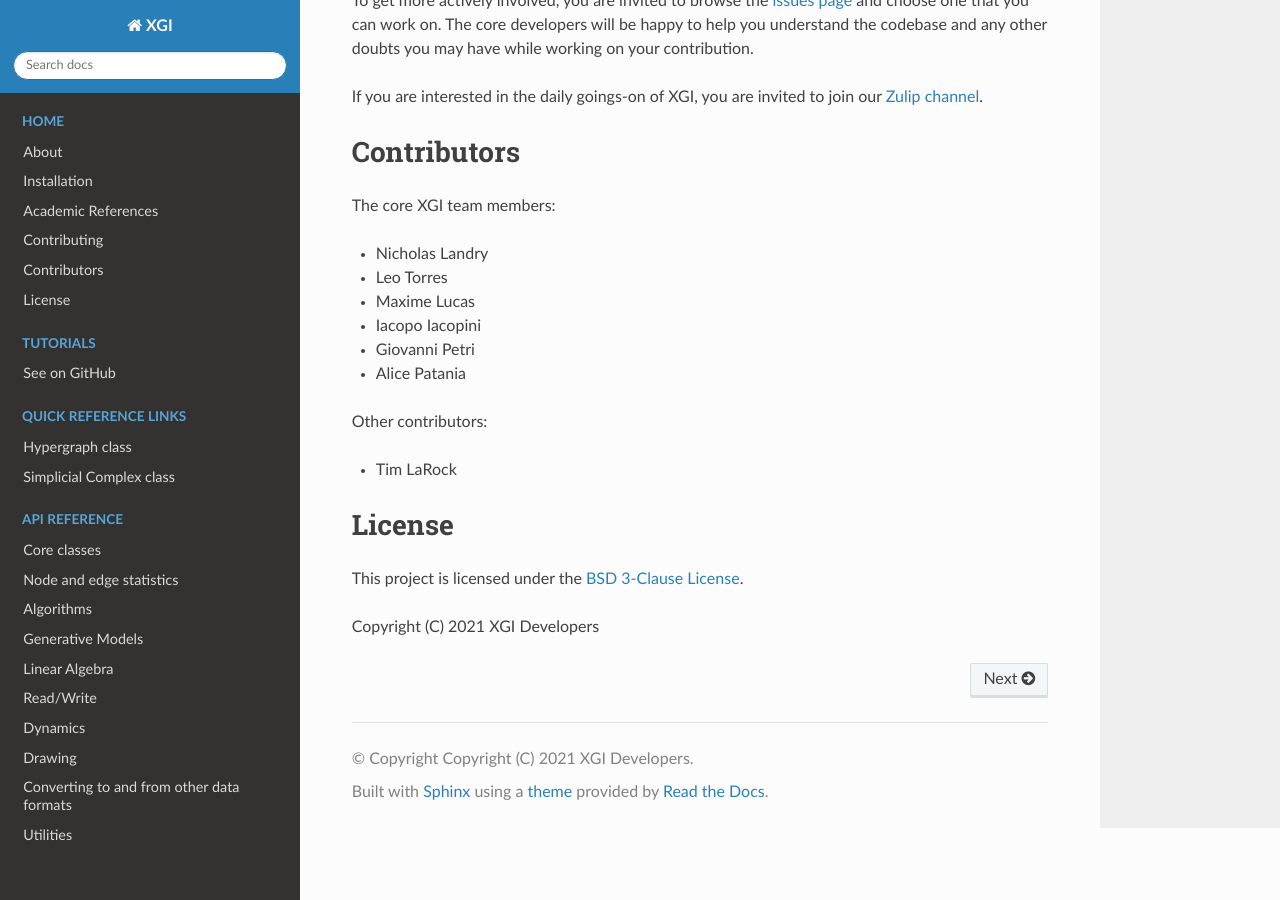
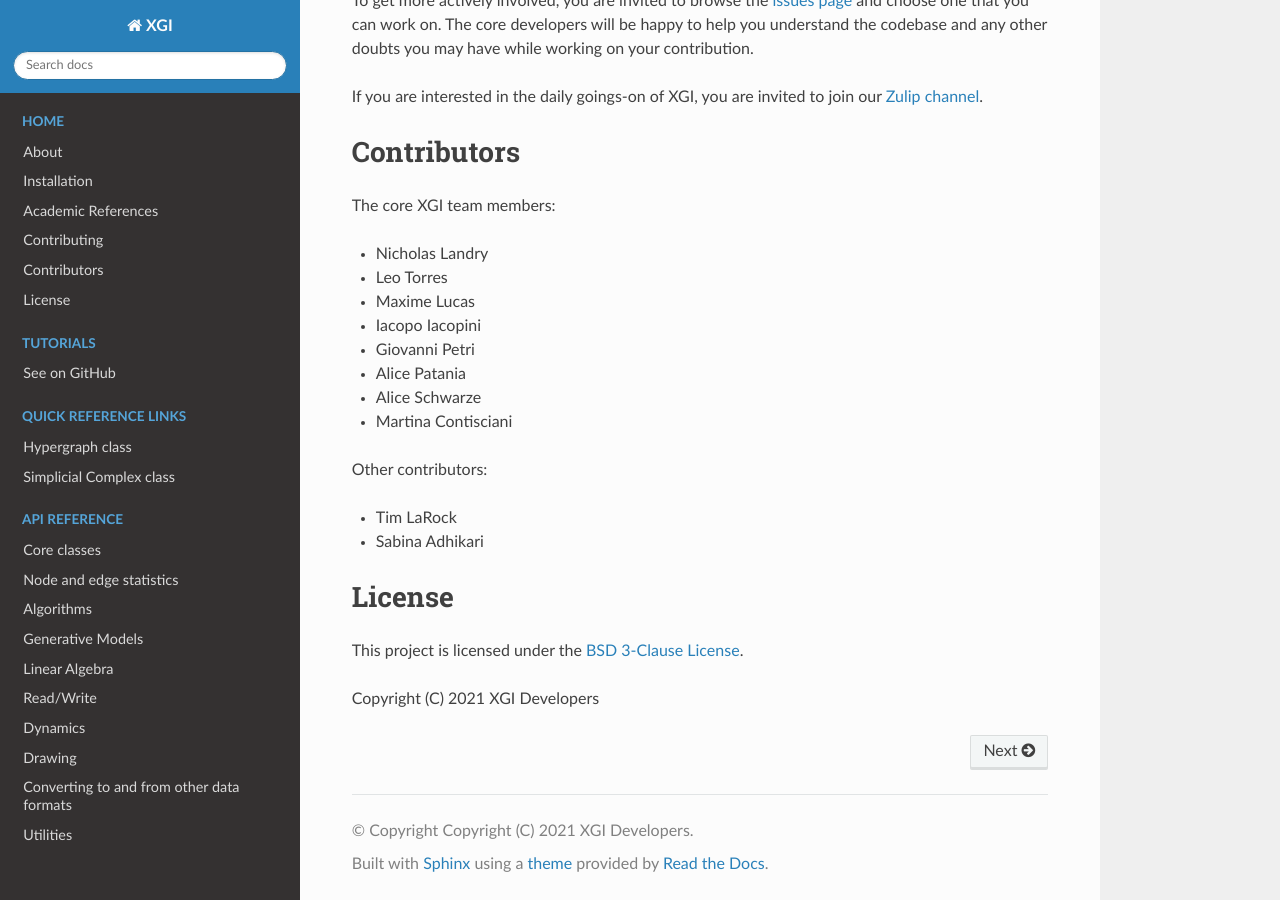
Before and after one commit to xgi-org/xgi, a Sphinx documentation site: the page built from docs/source/index.rst, in a window 1280 px wide and 900 px high, scrolled down 1400 px. Built offline with Sphinx 7.4.7 and the Read the Docs theme 2.0.0, drawn with Linux system fonts in a browser that asks for light colours.

Commit message:
added additional contributors

```diff
--- a/docs/source/about.rst
+++ b/docs/source/about.rst
@@ -85,10 +85,13 @@ The core XGI team members:
 * Iacopo Iacopini
 * Giovanni Petri
 * Alice Patania
+* Alice Schwarze
+* Martina Contisciani
 
 Other contributors:
 
 * Tim LaRock
+* Sabina Adhikari
 
 
 License
--- a/docs/source/index.rst
+++ b/docs/source/index.rst
@@ -125,11 +125,13 @@ The core XGI team members:
 * Iacopo Iacopini
 * Giovanni Petri
 * Alice Patania
+* Alice Schwarze
+* Martina Contisciani
 
 Other contributors:
 
 * Tim LaRock
-
+* Sabina Adhikari
 
 License
 =======
--- a/setup.py
+++ b/setup.py
@@ -12,7 +12,7 @@ name = "xgi"
 
 version = __version__
 
-authors = "Nicholas Landry, Leo Torres, Maxime Lucas, Iacopo Iacopini, Giovanni Petri, and Alice Patania"
+authors = "Nicholas Landry, Leo Torres, Maxime Lucas, Iacopo Iacopini, Giovanni Petri, Alice Patania, Alice Schwarze, and Martina Contisciani"
 
 author_email = "nicholas.landry@uvm.edu"
 
```
Also changed, not shown: README.md (+5 -1 lines), LICENSE.md, 4 other files.
